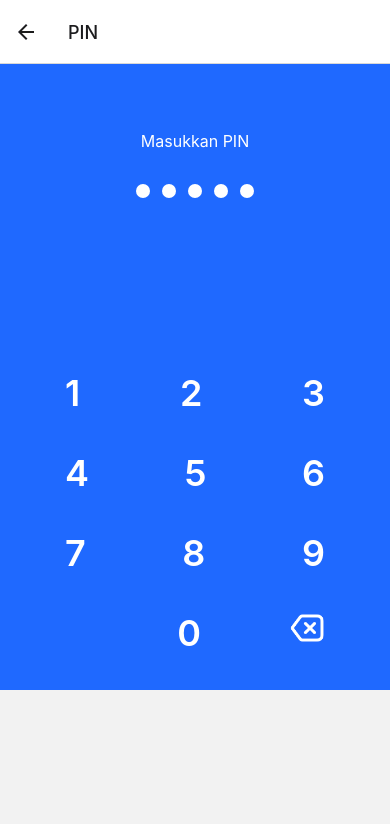
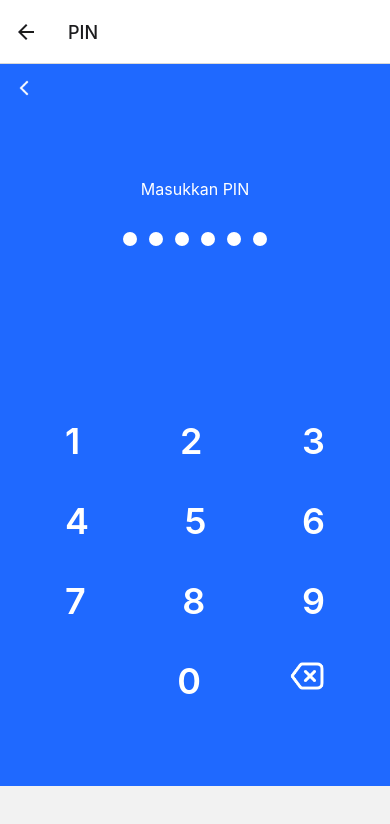
Before and after one commit to uripsubagyo/bb-challenge-test, a React Native app in the folder test_bip9/: screen /PIN in a window 390 px wide. Shown: the top 824 px of the page. Built offline with nearby package versions, Linux system fonts and the light colour scheme.

Commit message:
FIX: pin input view

```diff
--- a/test_bip9/src/pages/PINPage.tsx
+++ b/test_bip9/src/pages/PINPage.tsx
@@ -1,71 +1,111 @@
 import { StatusBar } from 'expo-status-bar';
+import { useEffect, useState } from 'react';
 import { SafeAreaView, StyleSheet, Text, View, TouchableOpacity, Image} from 'react-native';
+import HeaderNavigation from '../components/HeaderNavigation';
+import { NativeStackScreenProps } from "@react-navigation/native-stack";
+import { RootStackParamList } from '../../App';
 
-export default function PINPage() {
+
+
+type propsPIN = NativeStackScreenProps<RootStackParamList, "PIN">
+
+export default function PINPage(props: propsPIN) {
+    const [PIN, setPIN] = useState<number[]>([])
+    const [myPIN, setPin] = useState<String>("")
+    const lengthPin:number[] = [1, 2, 3, 4, 5, 6]
+
+
+    function addPIN(data: number){
+        if(PIN.length <= 6){
+            let temp:number[] = [...PIN, data]
+            setPIN(temp)
+            console.log(PIN)
+
+            if(PIN.length == 6){
+                let pin = PIN.join("");
+                setPin(pin)
+            }
+        }
+    }
+
+    function removePIN(){
+        if(PIN.length != 0){
+            let pin:number[] = PIN;
+            pin.pop();
+            setPIN(pin);
+        }
+    }
+
   return (
-    <SafeAreaView>
-        <View style={styles.container}>
-            <Text style={styles.textPin}>Masukkan PIN</Text>
-            {/* TODO: BUAT DOT PIN */}
-            <View style={styles.circleSection}>
-                <View style={[styles.circle, styles.circleNone]}></View>
-                <View style={[styles.circle, styles.circleNone]}></View>
-                <View style={[styles.circle, styles.circleNone]}></View>
-                <View style={[styles.circle, styles.circleNone]}></View>
-                <View style={[styles.circle, styles.circleNone]}></View>
+    <View>
+        <SafeAreaView style={stylesPINPage.safeArea}/>
+        <HeaderNavigation navigation={props.navigation} goBack= "Home" title={""}/>
+        <View style={stylesPINPage.container}>
+            <Text style={stylesPINPage.textPin}>Masukkan PIN</Text>
+            <View style={stylesPINPage.circleSection}>
+                {lengthPin.map(() =>
+                    <View style={stylesPINPage.circle}>
+                    </View> )
+                }
             </View>
             <View style={styleNumber.numberSection}>
                 <View style={styleNumber.row}>
-                    <TouchableOpacity >
+                    <TouchableOpacity onPress={()=> addPIN(1)}>
                         <Text style={styleNumber.textButton}>1</Text>
                     </TouchableOpacity>
-                    <TouchableOpacity>
+                    <TouchableOpacity onPress={()=> addPIN(2)}>
                         <Text style={styleNumber.textButton}>2</Text>
                     </TouchableOpacity>
-                    <TouchableOpacity>
+                    <TouchableOpacity onPress={()=> addPIN(3)}>
                         <Text style={styleNumber.textButton}>3</Text>
                     </TouchableOpacity>
                 </View>
 
                 <View style={styleNumber.row}>
-                    <TouchableOpacity>
+                    <TouchableOpacity onPress={()=> addPIN(4)}>
                         <Text style={styleNumber.textButton}>4</Text>
                     </TouchableOpacity>
-                    <TouchableOpacity>
+                    <TouchableOpacity onPress={()=> addPIN(5)}>
                         <Text style={styleNumber.textButton}>5</Text>
                     </TouchableOpacity>
-                    <TouchableOpacity>
+                    <TouchableOpacity onPress={()=> addPIN(6)}>
                         <Text style={styleNumber.textButton}>6</Text>
                     </TouchableOpacity>
                 </View>
 
                 <View style={styleNumber.row}>
-                    <TouchableOpacity>
+                    <TouchableOpacity onPress={()=> addPIN(7)}>
                         <Text style={styleNumber.textButton}>7</Text>
                     </TouchableOpacity>
-                    <TouchableOpacity>
+                    <TouchableOpacity onPress={()=> addPIN(8)}>
                         <Text style={styleNumber.textButton}>8</Text>
                     </TouchableOpacity>
-                    <TouchableOpacity>
+                    <TouchableOpacity onPress={()=> addPIN(9)}>
                         <Text style={styleNumber.textButton}>9</Text>
                     </TouchableOpacity>
                 </View>
+
+
                 <View style={styleNumber.row}>
                     <View style={{width:24,}}></View>
                     <TouchableOpacity>
                         <Text style={styleNumber.textButton}>0</Text>
                     </TouchableOpacity>
-                    <TouchableOpacity>
+                    <TouchableOpacity onPress={() => removePIN()}>
                          <Image source={require("../assets/delete.png")} style={styleNumber.delete}/>
                     </TouchableOpacity>
                 </View>
             </View>
         </View>
-    </SafeAreaView>
+        </View>
   );
 }
 
-const styles = StyleSheet.create({
+const stylesPINPage = StyleSheet.create({
+    safeArea:{
+        backgroundColor: "#1F69FF"
+    },
+
   container: {
     backgroundColor: '#1F69FF',
     height: '100%',
@@ -93,14 +133,8 @@ const styles = StyleSheet.create({
     height: 14,
     width: 14,
     borderRadius: 30,
-  },
+    backgroundColor:'white'
 
-  circleNone:{
-    backgroundColor:'white'
-  },
-
-  circleField:{
-    backgroundColor:'#FFFFF1'
   },
 
   row:{
```
